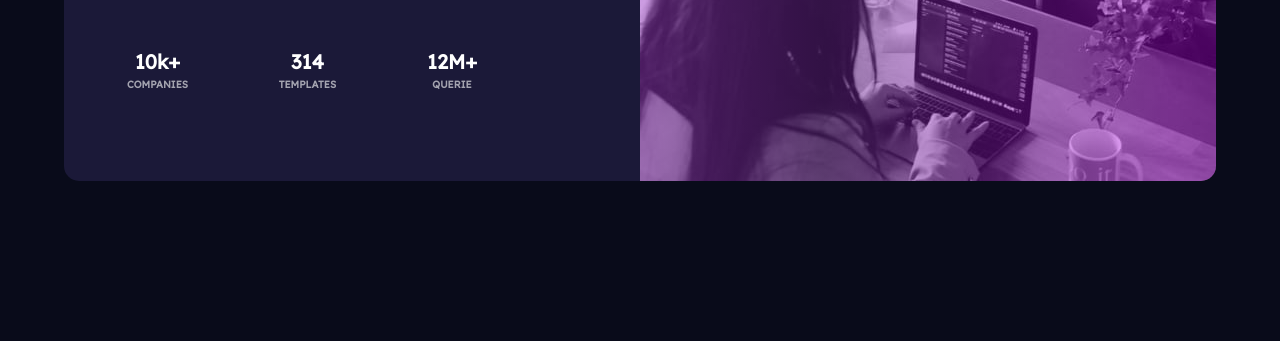
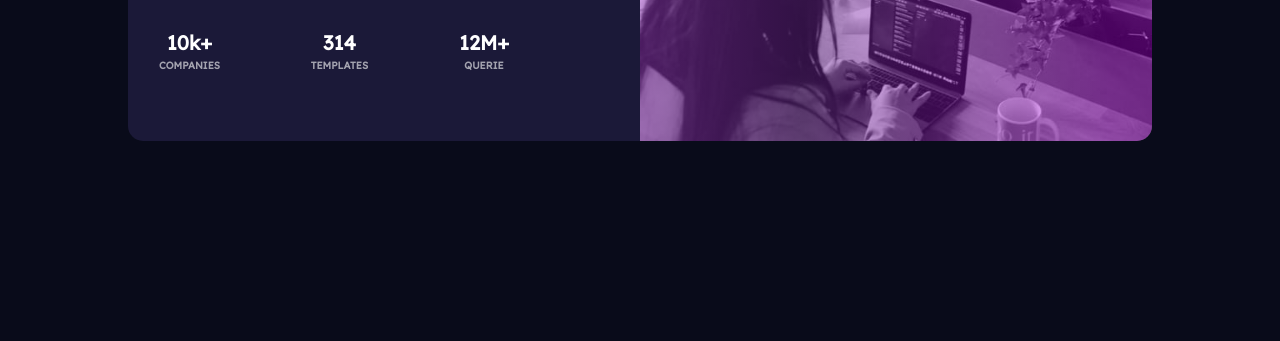
Before and after one commit to ZakJam/stats-preview-card-component-main, a plain HTML site: page index.html in a window 1280 px wide. Shown: the part 459-800 px from the top of the page. Drawn offline with Linux system fonts and the light colour scheme.

Commit message:
cambio misure

```diff
--- a/styles.css
+++ b/styles.css
@@ -147,9 +147,9 @@ display: flex;
 flex-direction: row;
 color:white;
 text-align: center;
-width: 90%;
+width: 80%;
 margin: 0 auto;
-height: 60vh;
+height: 50vh;
 }
 
 
```
